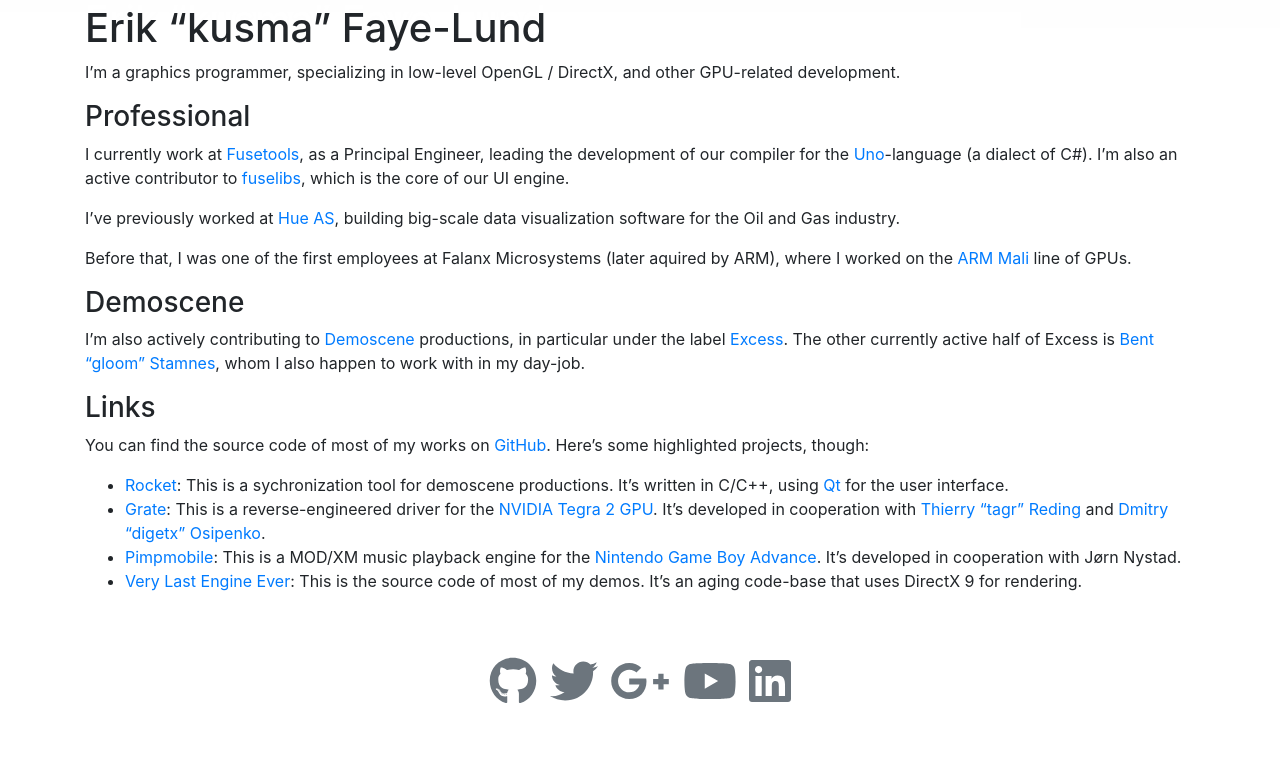
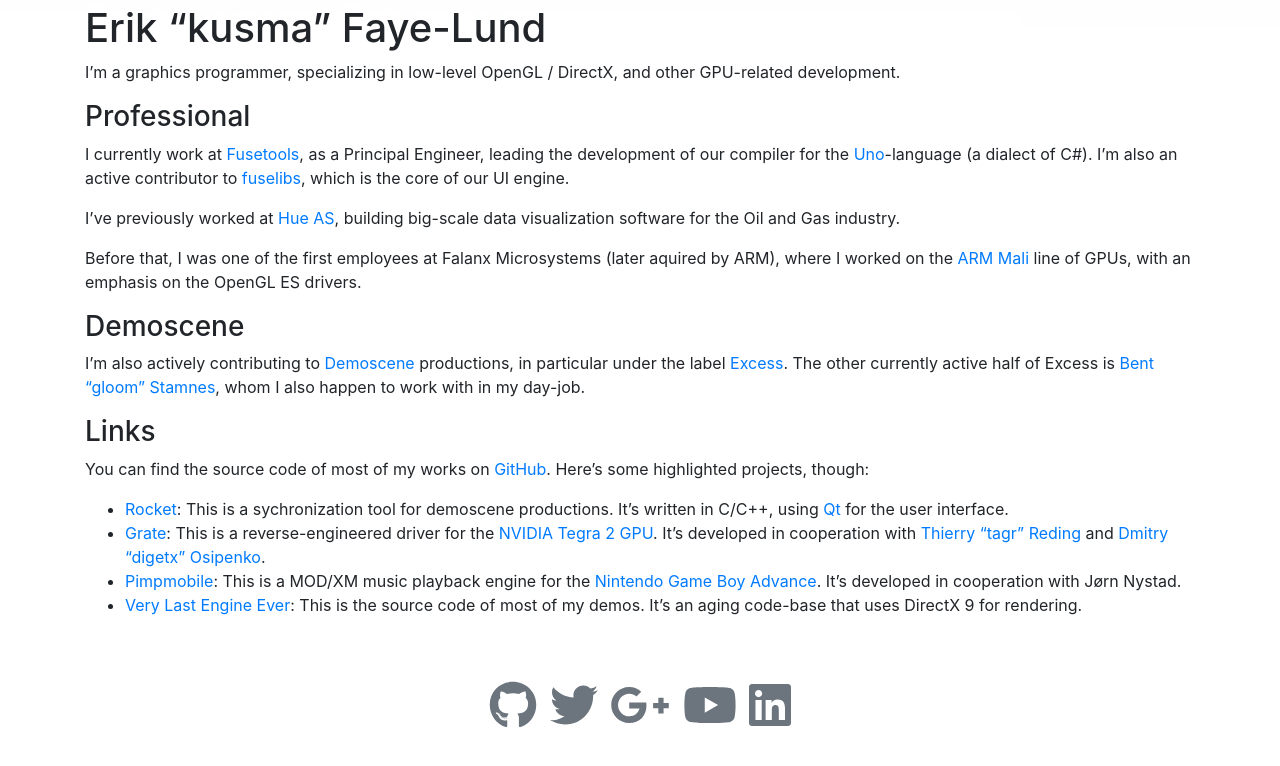
Before and after one commit to kusma/kusma.github.io, a Jekyll site: the page built from index.md, in a window 1280 px wide and 900 px high, scrolled down 892 px, cut to the strip 12-778 px from the top of the window. Built offline with Jekyll 4.4.1, drawn with Linux system fonts in a browser that asks for light colours; nearby versions of some CDN libraries; our own code applies the rules of GitHub Pages for plain Markdown files.

Commit message:
flesh out the falanx/arm section

```diff
--- a/index.md
+++ b/index.md
@@ -20,7 +20,8 @@
 
 Before that, I was one of the first employees at Falanx Microsystems (later
 aquired by ARM), where I worked on the
-[ARM Mali](https://en.wikipedia.org/wiki/Mali_(GPU)) line of GPUs.
+[ARM Mali](https://en.wikipedia.org/wiki/Mali_(GPU)) line of GPUs, with an
+emphasis on the OpenGL ES drivers.
 
 ### Demoscene
 
```
